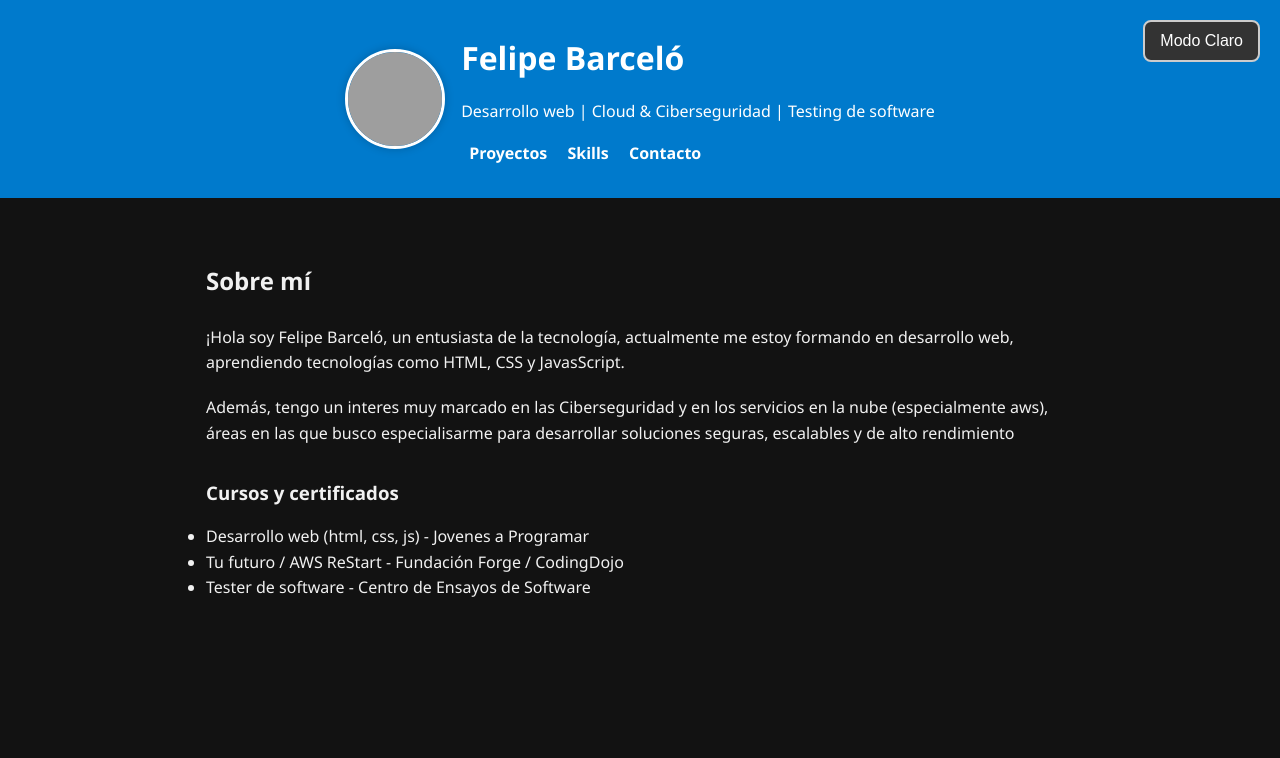
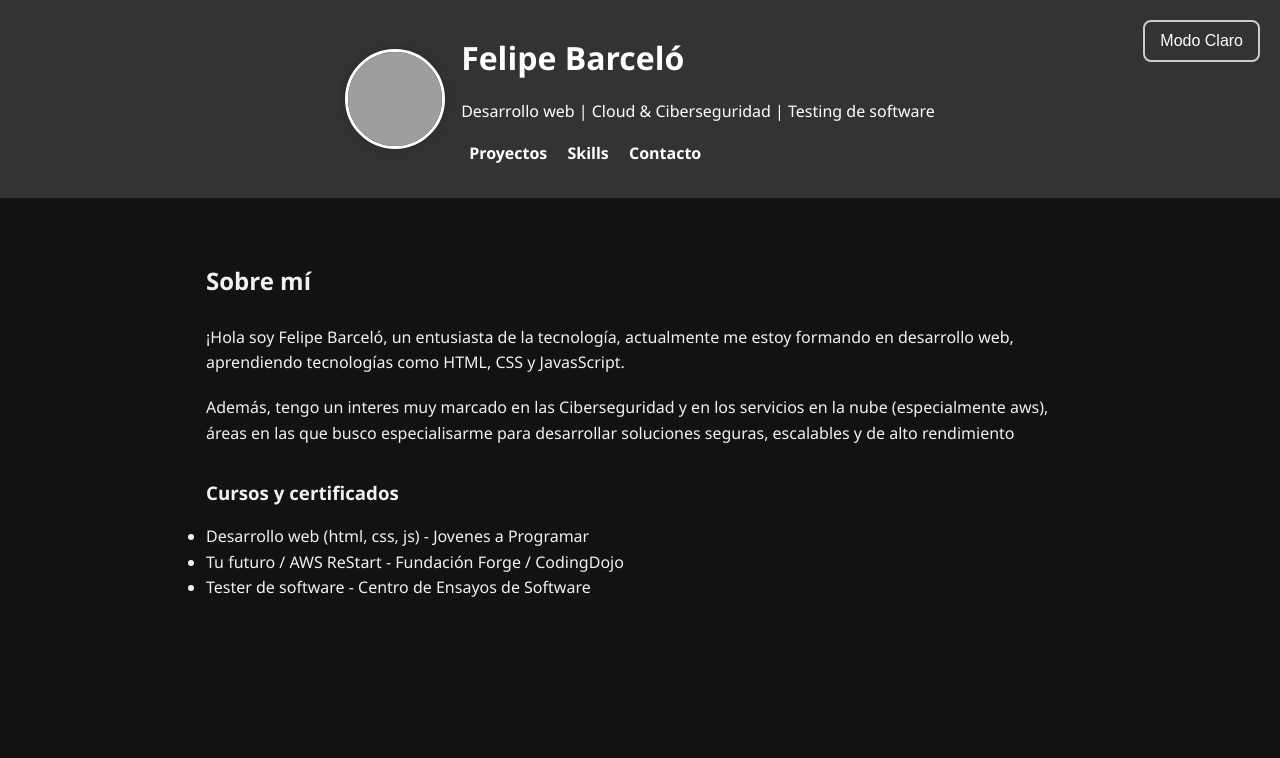
Before and after one commit to felipebarcelo/portfolio, a plain HTML site: page index.html in a window 1280 px wide. Both pictures are taken after a click on the button "Modo Oscuro". Shown: the top 758 px of the page. Drawn offline with Linux system fonts and the light colour scheme; grey boxes are pictures that could not be loaded.

Commit message:
Update styles.css

```diff
--- a/css/styles.css
+++ b/css/styles.css
@@ -278,6 +278,11 @@ body.dark-mode .habilidades {
   background-color: #121212;
 }
 
+body.dark-mode header {
+  background-color: #333;
+  color: #fff;
+}
+
 body.dark-mode .icono p {
   background-color: #111;
 }
```
